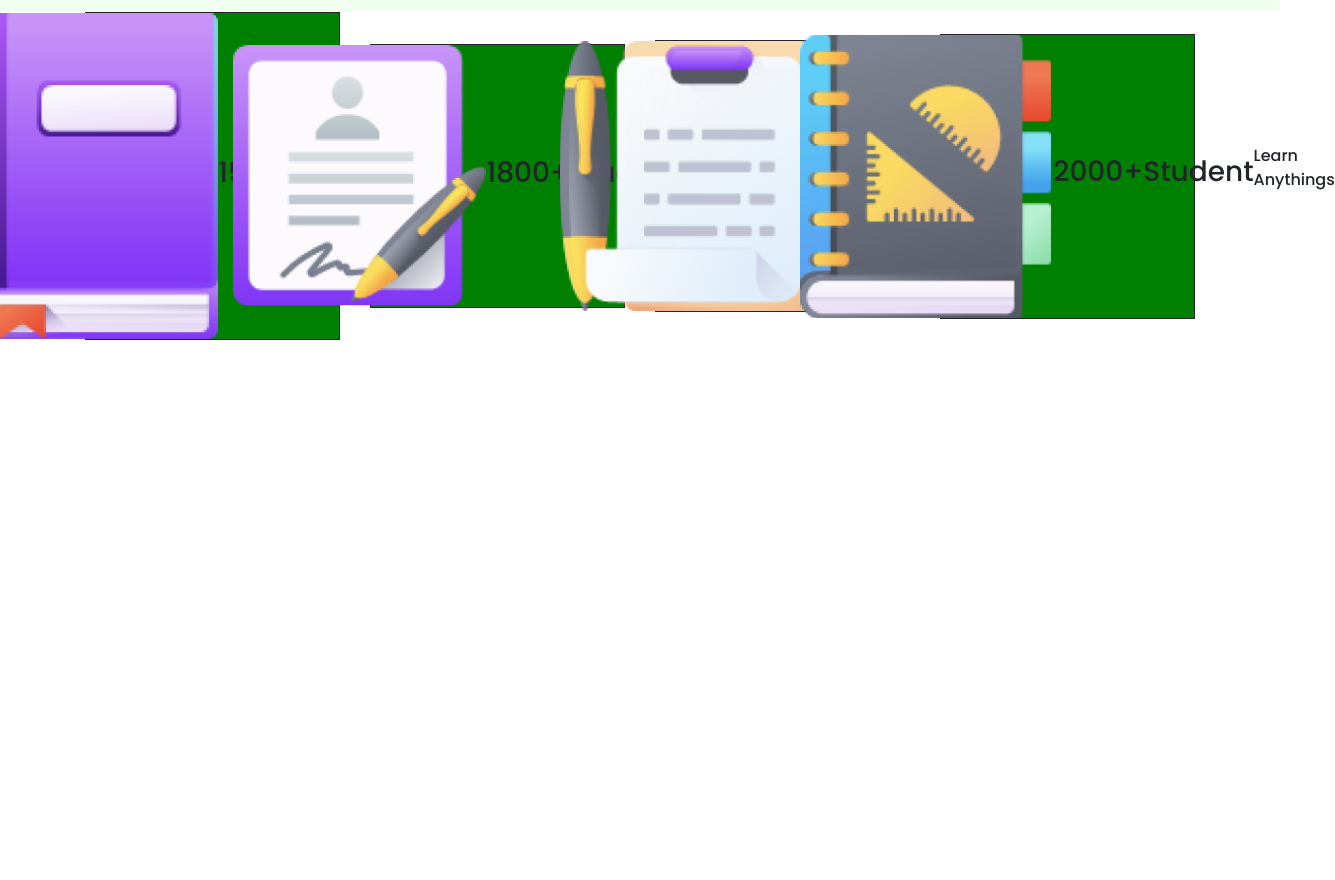
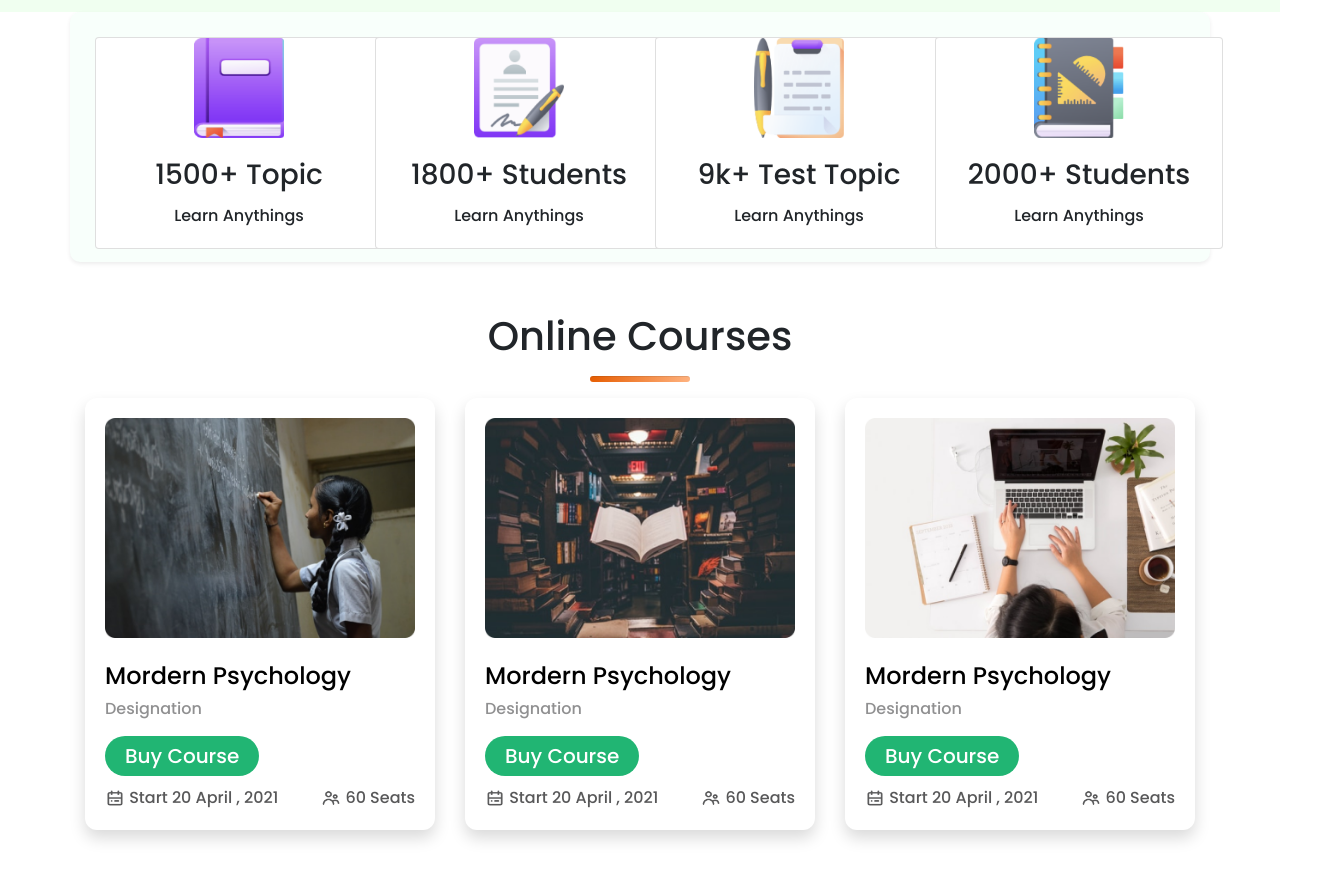
Before and after one commit to razwanhossainifaz/e-school-website, a plain HTML site: page index.html in a window 1280 px wide. Shown: the part 600-1480 px from the top of the page, 1335 px wide, since content can reach past the window. Before the commit the page ends 940 px from the top, so only its background shows below. Drawn offline with nearby package versions, Linux system fonts and the light colour scheme.

Commit message:
added course section

```diff
--- a/index.html
+++ b/index.html
@@ -52,42 +52,129 @@
                 </div>
             </div>
         </div>
-        <div>
-            <div class="container">
-                <div class="row align-items-center">
+    </header>
+    <main>
+      <section>
+        <div class="container rowelement-style">
+          <div class="row">
             <div class="col-md-3">
-                        <div class="topic d-flex justify-content-center align-items-center">
-                            <img class="img-fluid" src="img/ICON/book.png" alt="book">
-                            <h3>1500+Topic</h3>
-                            <p>Learn Anythings</p>
+              <div class="card d-flex justify-content-center align-items-center" style="width: 18rem;">
+                <img class="card-img-top card-img-top-wh" src="img/ICON/book.png" alt="Card image cap">
+                <div class="card-body">
+                  <div class="topic">
+                    <h3 class="card-title">1500+ Topic</h3>
+                    <p class="card-text text-center">Learn Anythings</p>
+                  </div>
+                </div>
               </div>
             </div>
             <div class="col-md-3">
-                          <div class="student d-flex justify-content-center align-items-center">
-                            <img class="img-fluid" src="img/ICON/Student.png" alt="student">
-                            <h3>1800+Student</h3>
-                            <p>Learn Anythings</p>
+              <div class="card d-flex justify-content-center align-items-center" style="width: 18rem;">
+                <img class="card-img-top card-img-top-wh" src="img/ICON/Student.png" alt="Card image cap">
+                <div class="card-body">
+                  <div class="students">
+                    <h3 class="card-title">1800+ Students</h3>
+                    <p class="card-text text-center">Learn Anythings</p>
+                  </div>
+                </div>
               </div>
             </div>
             <div class="col-md-3">
-                          <div class="test-taken d-flex justify-content-center align-items-center">
-                            <img class="img-fluid" src="img/ICON/Test.png" alt="test">
-                            <h3>9k+Test Taken</h3>
-                            <p>Learn Anythings</p>
+              <div class="card d-flex justify-content-center align-items-center" style="width: 18rem;">
+                <img class="card-img-top card-img-top-wh" src="img/ICON/Test.png" alt="Card image cap">
+                <div class="card-body">
+                  <div class="testtopic">
+                    <h3 class="card-title">9k+ Test Topic</h3>
+                    <p class="card-text text-center">Learn Anythings</p>
+                  </div>
+                </div>
               </div>
             </div>
             <div class="col-md-3">
-                          <div class="students d-flex justify-content-center align-items-center">
-                            <img class="img-fluid" src="img/ICON/Students.png" alt="students">
-                            <h3>2000+Student</h3>
-                            <p>Learn Anythings</p>
+              <div class="card d-flex justify-content-center align-items-center" style="width: 18rem;">
+                <img class="card-img-top card-img-top-wh" src="img/ICON/Students.png" alt="Card image cap">
+                <div class="card-body">
+                  <div class="students">
+                    <h3 class="card-title">2000+ Students</h3>
+                    <p class="card-text text-center">Learn Anythings</p>
                   </div>
                 </div>
               </div>
             </div>
           </div>
-    </header>
-    <main></main>
+        </div>
+      </section>
+      <section>
+        <div class="container courses">
+          <div class="container-fluid">
+            <h1 class="title">Online Courses</h1>
+            <hr>
+            <div class="row">
+              <div class="col-md-4">
+                <div class="card shadow">
+                  <img class="card-img-top" src="img/Photos/Morder pyschology.png" alt="Card image cap">
+                  <div class="card-body">
+                    <h3 class="card-title">Mordern Psychology</h3>
+                    <p class="card-text">Designation</p>
+                    <button type="button" class="getstarted-btn-2">Buy Course</button>
+                    <div class="d-flex justify-content-between mt-2">
+                      <div class="calendar">
+                        <img src="img/ICON/calendar.png" alt="calender">
+                        <span>Start 20 April , 2021</span>
+                      </div>
+                      <div class="people">
+                        <img src="img/ICON/people.png" alt="people">
+                        <span>60 Seats</span>
+                      </div>
+                    </div>
+                  </div>
+                </div>
+              </div>
+              <div class="col-md-4">
+                <div class="card shadow">
+                  <img class="card-img-top" src="img/Photos/Morder psyc.png" alt="Card image cap">
+                  <div class="card-body">
+                    <h3 class="card-title">Mordern Psychology</h3>
+                    <p class="card-text">Designation</p>
+                    <button type="button" class="getstarted-btn-2">Buy Course</button>
+                    <div class="d-flex justify-content-between mt-2">
+                      <div class="calendar">
+                        <img src="img/ICON/calendar.png" alt="calender">
+                        <span>Start 20 April , 2021</span>
+                      </div>
+                      <div class="people">
+                        <img src="img/ICON/people.png" alt="people">
+                        <span>60 Seats</span>
+                      </div>
+                    </div>
+                  </div>
+                </div>
+              </div>
+              <div class="col-md-4">
+                <div class="card shadow">
+                  <img class="card-img-top" src="img/Photos/Morder pychons.png" alt="Card image cap">
+                  <div class="card-body">
+                    <h3 class="card-title">Mordern Psychology</h3>
+                    <p class="card-text">Designation</p>
+                    <button type="button" class="getstarted-btn-2">Buy Course</button>
+                    <div class="d-flex justify-content-between mt-2">
+                      <div class="calendar">
+                        <img src="img/ICON/calendar.png" alt="calender">
+                        <span class="span-margin-top">Start 20 April , 2021</span>
+                      </div>
+                      <div class="people">
+                        <img src="img/ICON/people.png" alt="people">
+                        <span>60 Seats</span>
+                      </div>
+                    </div>
+                  </div>
+                </div>
+              </div>
+            </div>
+          </div>
+        </div>
+      </section>
+    </main>
     <footer></footer>
 
     <script src="https://code.jquery.com/jquery-3.5.1.slim.min.js" integrity="sha384-DfXdz2htPH0lsSSs5nCTpuj/zy4C+OGpamoFVy38MVBnE+IbbVYUew+OrCXaRkfj" crossorigin="anonymous"></script>
--- a/style.css
+++ b/style.css
@@ -1,6 +1,9 @@
 body{
+    margin: 0;
+    padding: 0;
     font-family: 'Poppins', sans-serif;
 }
+/* ------ for navbar and header section ------- */
 .bg-color{
     background-color: #F0FFF0;
     padding-bottom: 70px;
@@ -32,8 +35,81 @@ body{
     color: white;
     border: none;
 }
-.topic,.student,.test-taken,.students {
-    display: flex;
-    border: 1px solid;
-    background-color: green;
+/* ----------- student,topic,book section ---------- */
+.rowelement-style{
+    height: 250px;
+    border: 0;
+    padding: 25px;
+    border-radius: 10px;
+    position: relative;
+    text-align: center;
+    transition: 0.5s;
+    background-color: #F8FFFB;
+    box-shadow: 0 .125rem .25rem rgba(0, 0, 0, .075);
 }
+.card-img-top-wh{
+    width: 90px;
+    height: 100px;
+}
+
+/* ------ online course sectione style ----- */
+
+.courses {
+    padding: 50px 0;
+}
+.title{
+    text-align: center;
+}
+hr{
+    width: 100px;
+    height: 5px;
+    border-radius: 5px;
+    background-image: linear-gradient(120deg, #e65c00, #ffb380);
+}
+.courses .card {
+    border: 0;
+    padding: 20px 20px 0px 20px;
+    border-radius: 12px;
+    transition: 0.7s;
+    box-shadow: 0px 10px 40px rgba(0, 0, 0, 0.1);
+}
+.courses .card .card-body {
+    padding: 20px 0 20px 0;
+}
+
+.courses .card .card-title {
+    color: #000000;
+    font-size: 24px;
+    font-weight: 400;
+    line-height: 36px;
+    margin-bottom: 0;
+}
+
+.courses .card .card-text {
+    color: #909091;
+    font-size: 16px;
+    line-height: 30px;
+    margin-bottom: 12px;
+}
+
+.courses .card-body img {
+    height: 18px;
+    width: 20px;
+}
+
+.courses .card-body span {
+    color: #585859;
+    font-size: 16px;
+    line-height: 24px;
+    font-weight: 500;
+    display: inline-block;
+    margin-top: 2px;
+}
+.getstarted-btn-2{
+    border-radius: 40px;
+    padding: 5px 20px;
+    font-size: 20px;
+    background-color: #21B573;
+    color: white;
+    border: none;
+}
```
Lines whose indentation alone changed are shown as unchanged.
